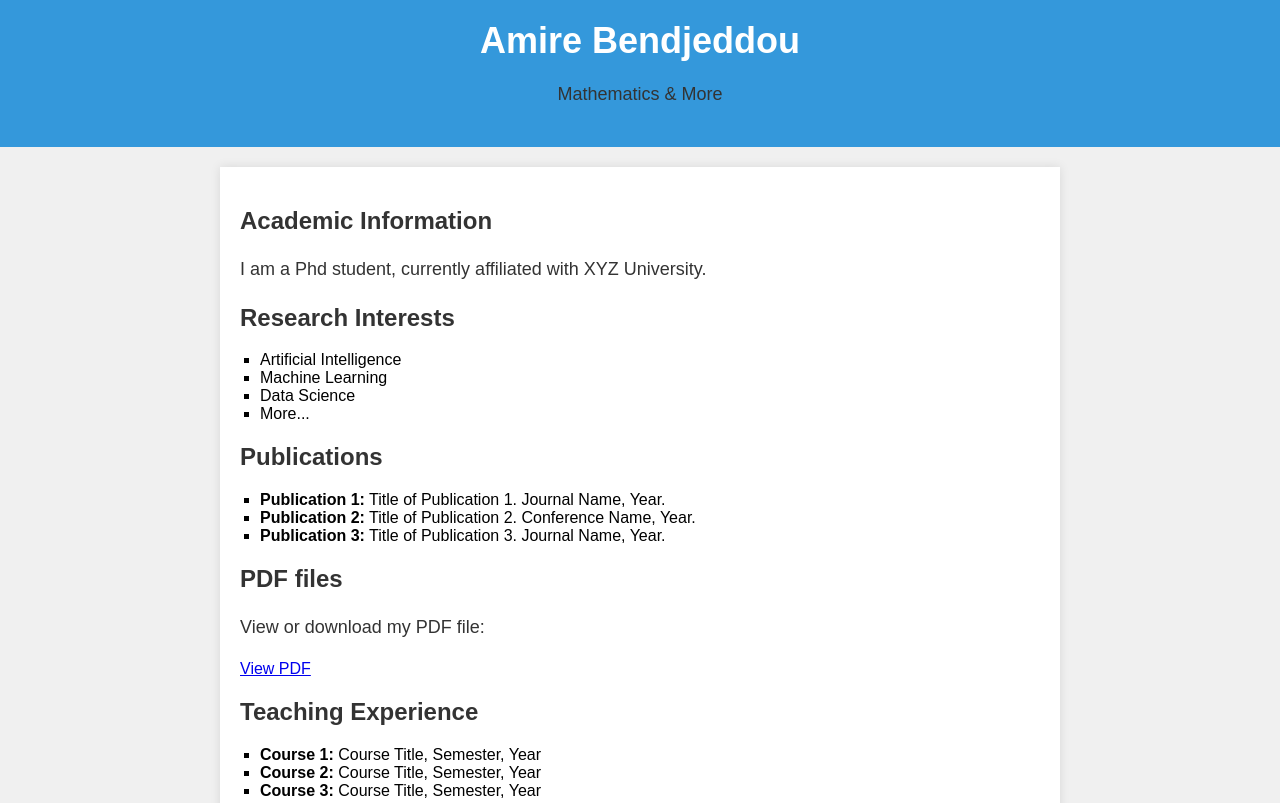
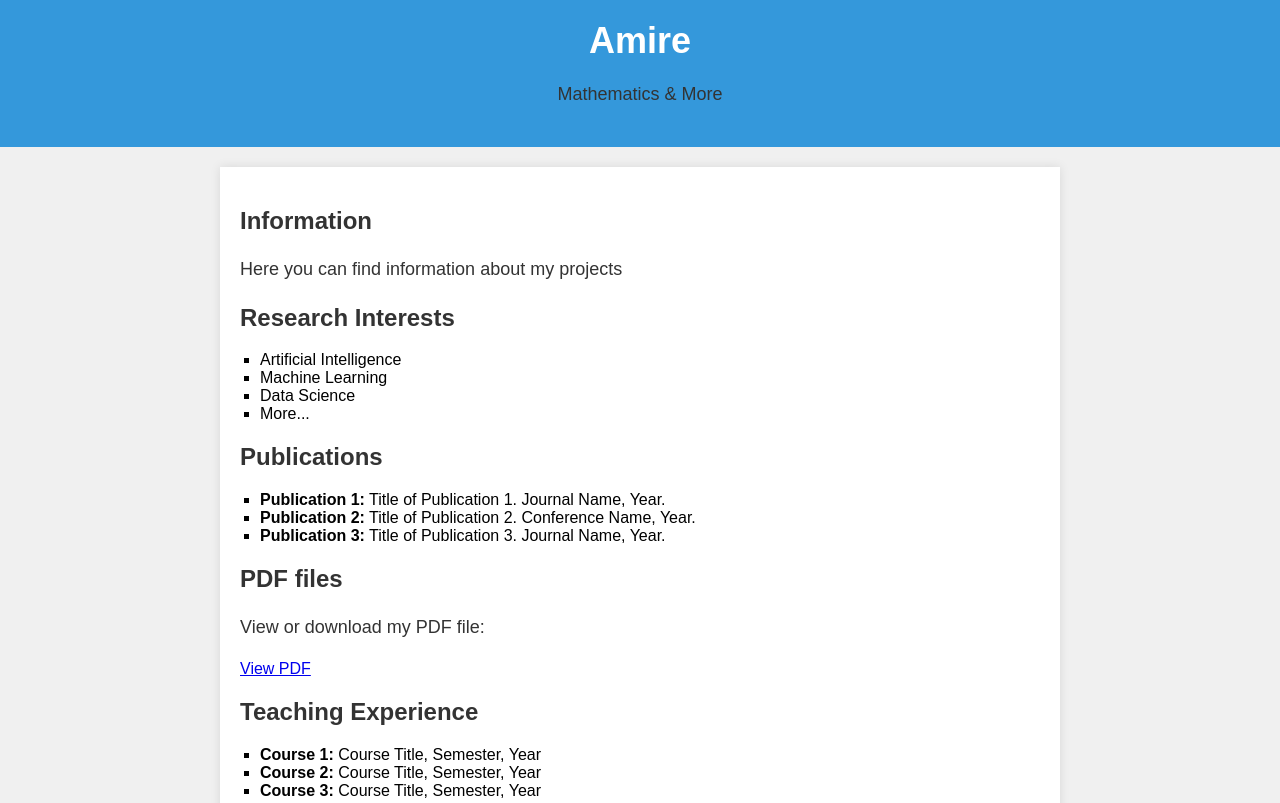
Before and after one commit to bamire/bamire.github.io, a plain HTML site: page index.html in a window 1280 px wide. Shown: the top 803 px of the page. Drawn offline with Linux system fonts and the light colour scheme.

Commit message:
Update index.html

```diff
--- a/index.html
+++ b/index.html
@@ -3,7 +3,7 @@
 <head>
     <meta charset="UTF-8">
     <meta name="viewport" content="width=device-width, initial-scale=1.0">
-    <title>Amire Bendjeddou</title>
+    <title> Amire </title>
     <style>
         body {
             background-color: #f0f0f0;
@@ -67,14 +67,14 @@
 </head>
 <body>
     <header>
-        <h1>Amire Bendjeddou</h1>
+        <h1>Amire</h1>
         <p>Mathematics & More</p>
     </header>
 
     <div class="container">
         <section class="academic-info">
-            <h2>Academic Information</h2>
-            <p>I am a Phd student, currently affiliated with XYZ University.</p>
+            <h2> Information</h2>
+            <p> Here you can find information about my projects </p>
         </section>
 
         <section class="research-interests">
```
